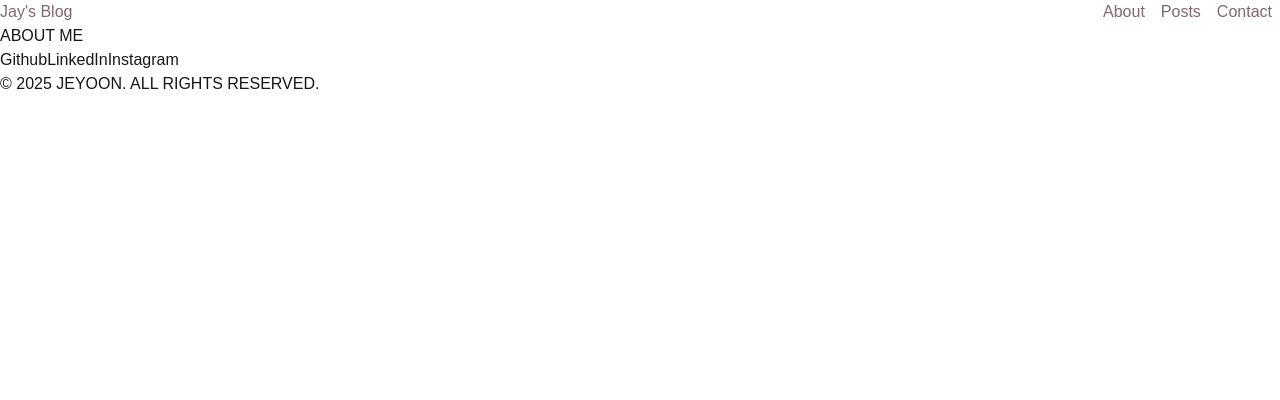
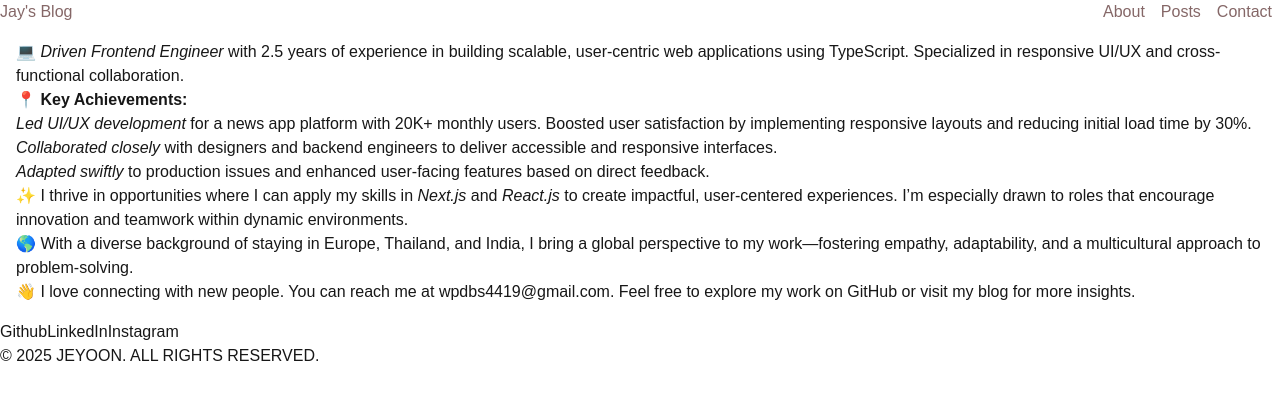
Before and after one commit to jeyoonee/next-blog, a Next.js app: page /about in a window 1280 px wide. Shown: the top 400 px of the page. Built offline with nearby package versions, Linux system fonts and the light colour scheme.

Commit message:
[feat] Set up initial layout for About page

```diff
--- a/src/app/about/page.tsx
+++ b/src/app/about/page.tsx
@@ -1,3 +1,29 @@
+"use client";
+
+import React from "react";
+import Markdown from "react-markdown";
+import remarkGfm from "remark-gfm";
+
+const markdown = `
+💻 *Driven Frontend Engineer* with 2.5 years of experience in building scalable, user-centric web applications using TypeScript. Specialized in responsive UI/UX and cross-functional collaboration.
+
+📍 **Key Achievements:**
+
+- *Led UI/UX development* for a news app platform with 20K+ monthly users. Boosted user satisfaction by implementing responsive layouts and reducing initial load time by 30%.
+- *Collaborated closely* with designers and backend engineers to deliver accessible and responsive interfaces.
+- *Adapted swiftly* to production issues and enhanced user-facing features based on direct feedback.
+
+✨ I thrive in opportunities where I can apply my skills in *Next.js* and *React.js* to create impactful, user-centered experiences. I’m especially drawn to roles that encourage innovation and teamwork within dynamic environments.
+
+🌎 With a diverse background of staying in Europe, Thailand, and India, I bring a global perspective to my work—fostering empathy, adaptability, and a multicultural approach to problem-solving.
+
+👋 I love connecting with new people. You can reach me at wpdbs4419@gmail.com. Feel free to explore my work on GitHub or visit my blog for more insights.
+`;
+
 export default function About() {
-  return <h1>ABOUT ME</h1>;
+  return (
+    <div className="prose max-w-none p-4">
+      <Markdown remarkPlugins={[remarkGfm]}>{markdown}</Markdown>
+    </div>
+  );
 }
```
Also changed, not shown: package.json (+7 -5 lines), 1 other file (tests, documents, lock files or other folders).
